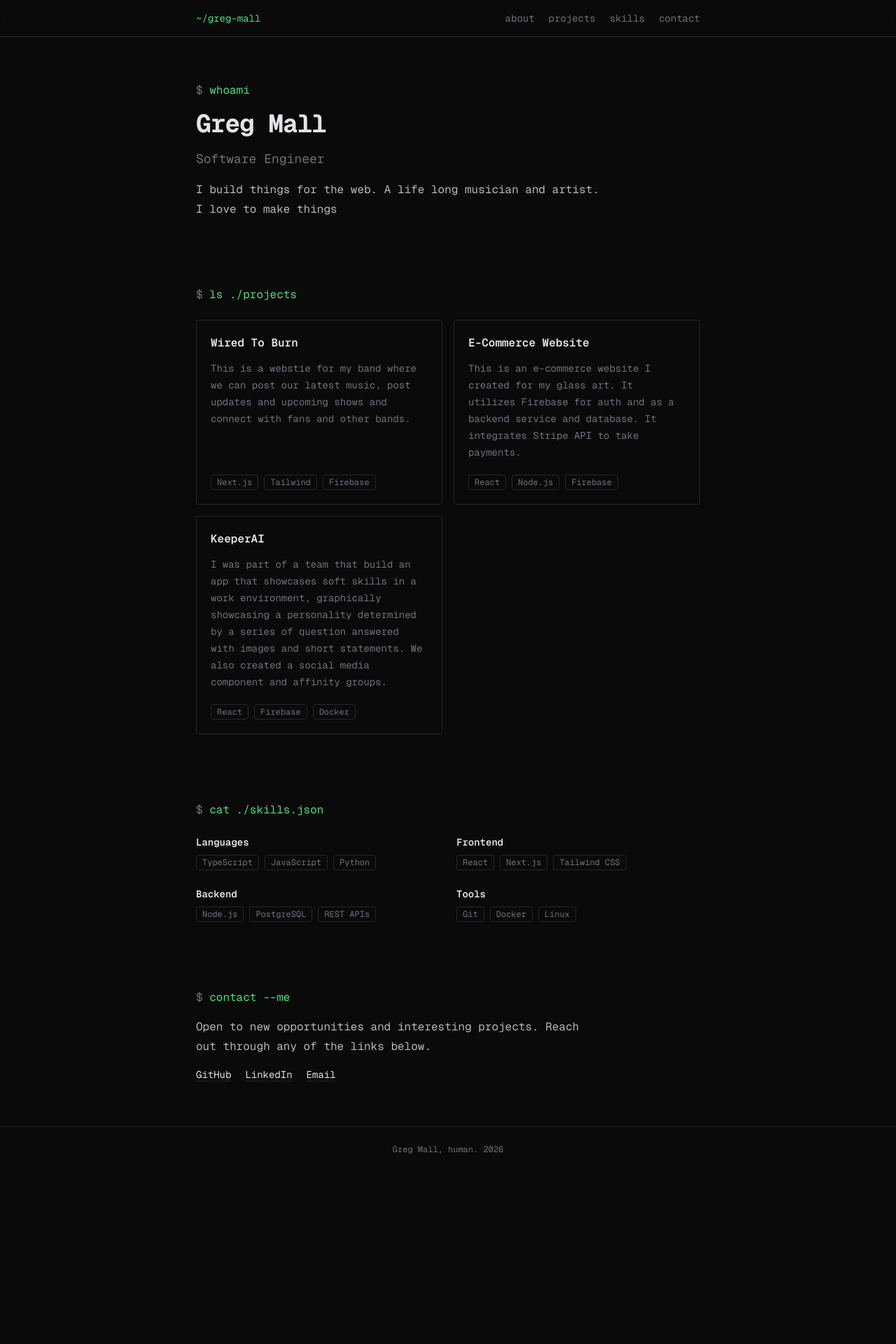
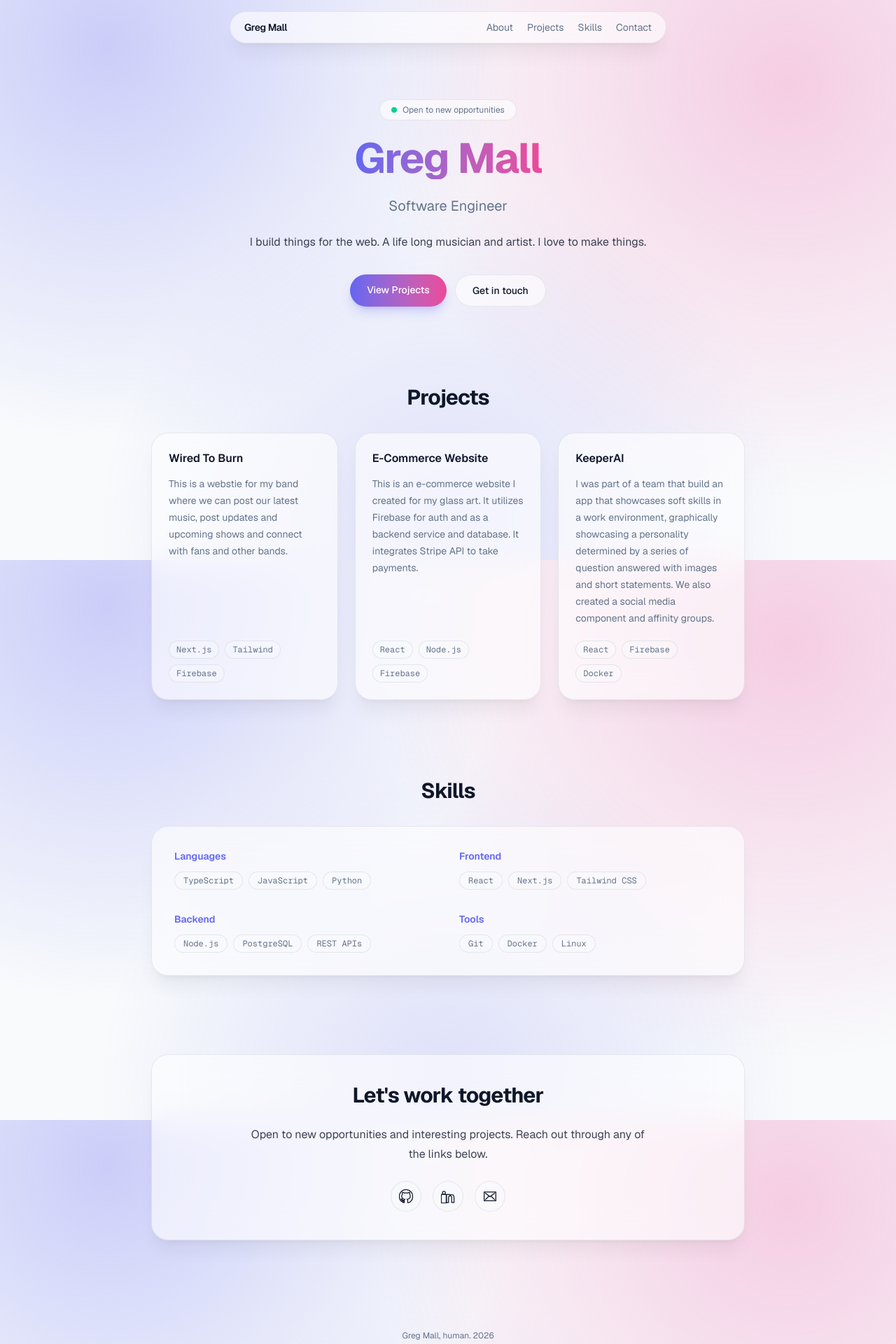
Before and after one commit to gregmall/new_portfolio, a Next.js app: page / in a window 1280 px wide. Shown: the top 1920 px of the page at 70% size. Before the commit the page ends 1674 px from the top, so only its background shows below. Built offline with nearby package versions, Linux system fonts and the light colour scheme.

Commit message:
new look

```diff
--- a/app/globals.css
+++ b/app/globals.css
@@ -1,40 +1,57 @@
 @import "tailwindcss";
 
 :root {
-  --background: #0a0a0a;
-  --foreground: #e4e4e7;
-  --accent: #4ade80;
-  --muted: #71717a;
-  --border: #27272a;
+  --background: #f8fafc;
+  --foreground: #0f172a;
+  --muted: #64748b;
+  --border: rgba(15, 23, 42, 0.08);
+  --accent: #6366f1;
+  --accent-2: #ec4899;
+  --surface: rgba(255, 255, 255, 0.6);
+}
+
+@media (prefers-color-scheme: dark) {
+  :root {
+    --background: #0b0f19;
+    --foreground: #f1f5f9;
+    --muted: #94a3b8;
+    --border: rgba(255, 255, 255, 0.08);
+    --accent: #818cf8;
+    --accent-2: #f472b6;
+    --surface: rgba(255, 255, 255, 0.06);
+  }
 }
 
 @theme inline {
   --color-background: var(--background);
   --color-foreground: var(--foreground);
-  --color-accent: var(--accent);
   --color-muted: var(--muted);
   --color-border: var(--border);
-  --font-sans: var(--font-geist-mono);
+  --color-accent: var(--accent);
+  --color-accent-2: var(--accent-2);
+  --color-surface: var(--surface);
+  --font-sans: var(--font-geist-sans);
   --font-mono: var(--font-geist-mono);
 }
 
 body {
-  background: var(--background);
+  background-color: var(--background);
+  background-image: radial-gradient(
+      circle at 12% 8%,
+      color-mix(in srgb, var(--accent) 30%, transparent),
+      transparent 42%
+    ),
+    radial-gradient(
+      circle at 88% 15%,
+      color-mix(in srgb, var(--accent-2) 25%, transparent),
+      transparent 45%
+    ),
+    radial-gradient(
+      circle at 50% 95%,
+      color-mix(in srgb, var(--accent) 18%, transparent),
+      transparent 50%
+    );
+  background-attachment: fixed;
   color: var(--foreground);
-  font-family: var(--font-geist-mono), ui-monospace, monospace;
+  font-family: var(--font-geist-sans), ui-sans-serif, sans-serif;
 }
-
-@keyframes blink {
-  0%,
-  49% {
-    opacity: 1;
-  }
-  50%,
-  100% {
-    opacity: 0;
-  }
-}
-
-.cursor-blink {
-  animation: blink 1s step-start infinite;
-}
--- a/app/layout.tsx
+++ b/app/layout.tsx
@@ -25,7 +25,7 @@ export default function RootLayout({
   return (
     <html
       lang="en"
-      className={`${geistSans.variable} ${geistMono.variable} h-full antialiased dark`}
+      className={`${geistSans.variable} ${geistMono.variable} h-full antialiased`}
     >
       <body className="min-h-full flex flex-col bg-background text-foreground">
         {children}
--- a/app/page.tsx
+++ b/app/page.tsx
@@ -1,19 +1,22 @@
 const projects = [
   {
     name: "Wired To Burn",
-    description: "This is a webstie for my band where we can post our latest music, post updates and upcoming shows and connect with fans and other bands.",
+    description:
+      "This is a webstie for my band where we can post our latest music, post updates and upcoming shows and connect with fans and other bands.",
     tech: ["Next.js", "Tailwind", "Firebase"],
     href: "https://wiredtoburn.com",
   },
   {
     name: "E-Commerce Website",
-    description: "This is an e-commerce website I created for my glass art. It utilizes Firebase for auth and as a backend service and database. It integrates Stripe API to take payments. ",
+    description:
+      "This is an e-commerce website I created for my glass art. It utilizes Firebase for auth and as a backend service and database. It integrates Stripe API to take payments. ",
     tech: ["React", "Node.js", "Firebase"],
     href: "https://synthesisglass.com",
   },
   {
     name: "KeeperAI",
-    description: "I was part of a team that build an app that showcases soft skills in a work environment, graphically showcasing a personality determined by a series of question answered with images and short statements.  We also created a social media component and affinity groups. ",
+    description:
+      "I was part of a team that build an app that showcases soft skills in a work environment, graphically showcasing a personality determined by a series of question answered with images and short statements.  We also created a social media component and affinity groups. ",
     tech: ["React", "Firebase", "Docker"],
     href: "https://keeper-hr-test.web.app/home",
   },
@@ -39,96 +42,155 @@ const skills = [
 ];
 
 const socials = [
-  { label: "GitHub", href: "https://github.com/gregmall" },
-  { label: "LinkedIn", href: "https://www.linkedin.com/in/greg-mall-he-him-3032771b1/" },
-  { label: "Email", href: "mailto:gregmall157@gmail.com" },
+  {
+    label: "GitHub",
+    href: "https://github.com/gregmall",
+    icon: (
+      <path d="M12 .5C5.65.5.5 5.65.5 12c0 5.09 3.29 9.4 7.86 10.93.57.1.78-.25.78-.55 0-.27-.01-1.16-.02-2.11-3.2.7-3.88-1.36-3.88-1.36-.52-1.34-1.28-1.69-1.28-1.69-1.04-.72.08-.7.08-.7 1.15.08 1.76 1.19 1.76 1.19 1.03 1.75 2.7 1.25 3.36.96.1-.75.4-1.25.73-1.54-2.56-.29-5.25-1.28-5.25-5.71 0-1.26.45-2.29 1.19-3.09-.12-.29-.52-1.46.11-3.05 0 0 .97-.31 3.18 1.18a11 11 0 0 1 5.79 0c2.2-1.49 3.17-1.18 3.17-1.18.64 1.59.24 2.76.12 3.05.74.8 1.18 1.83 1.18 3.09 0 4.44-2.7 5.42-5.27 5.7.42.36.78 1.08.78 2.17 0 1.57-.01 2.83-.01 3.22 0 .3.2.66.79.55A10.52 10.52 0 0 0 23.5 12c0-6.35-5.15-11.5-11.5-11.5Z" />
+    ),
+  },
+  {
+    label: "LinkedIn",
+    href: "https://www.linkedin.com/in/greg-mall-he-him-3032771b1/",
+    icon: (
+      <path d="M4.98 3.5a2.5 2.5 0 1 1 0 5 2.5 2.5 0 0 1 0-5ZM.5 8.75h9v14.75h-9V8.75Zm14.75 0h.16v2.03h.05a3.35 3.35 0 0 1 3.02-1.66c3.23 0 3.82 2.13 3.82 4.9v8.48h-4v-7.52c0-1.79-.03-4.1-2.5-4.1-2.5 0-2.88 1.95-2.88 3.97v7.65h-4V8.75h4.33Z" />
+    ),
+  },
+  {
+    label: "Email",
+    href: "mailto:gregmall157@gmail.com",
+    icon: (
+      <path d="M2 4.5h20v15H2v-15Zm1.7 1.7 8.3 6.5 8.3-6.5M3.7 18.2 9.8 12M20.3 18.2 14.2 12" />
+    ),
+  },
 ];
 
 const navLinks = [
-  { label: "about", href: "#about" },
-  { label: "projects", href: "#projects" },
-  { label: "skills", href: "#skills" },
-  { label: "contact", href: "#contact" },
+  { label: "About", href: "#about" },
+  { label: "Projects", href: "#projects" },
+  { label: "Skills", href: "#skills" },
+  { label: "Contact", href: "#contact" },
 ];
+
+function GlassCard({
+  children,
+  className = "",
+}: {
+  children: React.ReactNode;
+  className?: string;
+}) {
+  return (
+    <div
+      className={`rounded-3xl border border-border bg-surface shadow-xl shadow-black/5 backdrop-blur-xl dark:shadow-black/30 ${className}`}
+    >
+      {children}
+    </div>
+  );
+}
 
 export default function Home() {
   return (
     <div className="flex flex-1 flex-col">
-      <header className="sticky top-0 z-10 border-b border-border bg-background/90 backdrop-blur">
-        <nav className="mx-auto flex w-full max-w-3xl items-center justify-between px-6 py-4 text-sm">
-          <a href="#" className="text-accent">
-            ~/greg-mall
+      <header className="sticky top-4 z-10 mx-auto w-full max-w-2xl px-6">
+        <GlassCard className="flex items-center justify-between rounded-full px-5 py-3">
+          <a href="#" className="text-sm font-semibold tracking-tight">
+            Greg Mall
           </a>
-          <ul className="flex gap-5">
+          <ul className="flex gap-5 text-sm">
             {navLinks.map((link) => (
               <li key={link.href}>
-                <a href={link.href} className="text-muted transition-colors hover:text-foreground">
+                <a
+                  href={link.href}
+                  className="text-muted transition-colors hover:text-foreground"
+                >
                   {link.label}
                 </a>
               </li>
             ))}
           </ul>
-        </nav>
+        </GlassCard>
       </header>
 
-      <main className="mx-auto flex w-full max-w-3xl flex-1 flex-col gap-24 px-6 py-16">
-        <section id="about" className="flex flex-col gap-4">
-          <p className="text-accent">
-            <span className="text-muted">$</span> whoami
+      <main className="mx-auto flex w-full max-w-4xl flex-1 flex-col gap-28 px-6 py-24">
+        <section id="about" className="flex flex-col items-center gap-6 text-center">
+          <span className="inline-flex items-center gap-2 rounded-full border border-border bg-surface px-4 py-1.5 text-xs text-muted backdrop-blur-xl">
+            <span className="h-2 w-2 rounded-full bg-emerald-400" />
+            Open to new opportunities
+          </span>
+          <h1 className="bg-linear-to-r from-accent to-accent-2 bg-clip-text text-4xl font-bold tracking-tight text-transparent sm:text-6xl">
+            Greg Mall
+          </h1>
+          <p className="text-xl text-muted">Software Engineer</p>
+          <p className="max-w-xl leading-7 text-foreground/80">
+            I build things for the web. A life long musician and artist. I
+            love to make things.
           </p>
-          <h1 className="text-3xl font-bold tracking-tight text-foreground sm:text-4xl">
-            Greg Mall
-            <span className="cursor-blink text-accent">_</span>
-          </h1>
-          <p className="text-lg text-muted">Software Engineer</p>
-          <p className="max-w-xl leading-7 text-foreground/80">
-            I build things for the web. A life long musician and artist. I love to make things
-          </p>
+          <div className="flex gap-3 pt-2 text-sm font-medium">
+            <a
+              href="#projects"
+              className="rounded-full bg-linear-to-r from-accent to-accent-2 px-6 py-3 text-white shadow-lg shadow-accent/25 transition-transform hover:scale-105"
+            >
+              View Projects
+            </a>
+            <a
+              href="#contact"
+              className="rounded-full border border-border bg-surface px-6 py-3 backdrop-blur-xl transition-colors hover:border-accent"
+            >
+              Get in touch
+            </a>
+          </div>
         </section>
 
-        <section id="projects" className="flex flex-col gap-6">
-          <h2 className="text-accent">
-            <span className="text-muted">$</span> ls ./projects
+        <section id="projects" className="flex flex-col gap-8">
+          <h2 className="text-center text-2xl font-bold tracking-tight sm:text-3xl">
+            Projects
           </h2>
-          <div className="grid gap-4 sm:grid-cols-2">
+          <div className="grid gap-6 sm:grid-cols-2 lg:grid-cols-3">
             {projects.map((project) => (
               <a
                 key={project.name}
                 href={project.href}
                 target="_blank"
                 rel="noopener noreferrer"
-                className="flex flex-col gap-3 rounded border border-border p-5 transition-colors hover:border-accent"
               >
-                <h3 className="font-semibold text-foreground">{project.name}</h3>
-                <p className="text-sm leading-6 text-muted">{project.description}</p>
-                <ul className="mt-auto flex flex-wrap gap-2 pt-2">
+                <GlassCard className="flex h-full flex-col gap-3 p-6 transition-all hover:-translate-y-1 hover:border-accent/50">
+                  <h3 className="font-semibold text-foreground">
+                    {project.name}
+                  </h3>
+                  <p className="text-sm leading-6 text-muted">
+                    {project.description}
+                  </p>
+                  <ul className="mt-auto flex flex-wrap gap-2 pt-2 font-mono text-xs">
                     {project.tech.map((tech) => (
                       <li
                         key={tech}
-                      className="rounded border border-border px-2 py-0.5 text-xs text-muted"
+                        className="rounded-full border border-border bg-background/40 px-2.5 py-1 text-muted"
                       >
                         {tech}
                       </li>
                     ))}
                   </ul>
+                </GlassCard>
               </a>
             ))}
           </div>
         </section>
 
-        <section id="skills" className="flex flex-col gap-6">
-          <h2 className="text-accent">
-            <span className="text-muted">$</span> cat ./skills.json
+        <section id="skills" className="flex flex-col gap-8">
+          <h2 className="text-center text-2xl font-bold tracking-tight sm:text-3xl">
+            Skills
           </h2>
-          <div className="grid gap-6 sm:grid-cols-2">
+          <GlassCard className="grid gap-8 p-8 sm:grid-cols-2">
             {skills.map((group) => (
-              <div key={group.category} className="flex flex-col gap-2">
-                <h3 className="text-sm font-semibold text-foreground">{group.category}</h3>
+              <div key={group.category} className="flex flex-col gap-3">
+                <h3 className="text-sm font-semibold text-accent">
+                  {group.category}
+                </h3>
                 <ul className="flex flex-wrap gap-2">
                   {group.items.map((item) => (
                     <li
                       key={item}
-                      className="rounded border border-border px-2 py-0.5 text-xs text-muted"
+                      className="rounded-full border border-border bg-background/40 px-3 py-1 font-mono text-xs text-muted"
                     >
                       {item}
                     </li>
@@ -136,36 +198,49 @@ export default function Home() {
                 </ul>
               </div>
             ))}
-          </div>
+          </GlassCard>
         </section>
 
-        <section id="contact" className="flex flex-col gap-4">
-          <h2 className="text-accent">
-            <span className="text-muted">$</span> contact --me
+        <section id="contact" className="flex flex-col items-center gap-6 text-center">
+          <GlassCard className="flex w-full flex-col items-center gap-6 p-10">
+            <h2 className="text-2xl font-bold tracking-tight sm:text-3xl">
+              Let&apos;s work together
             </h2>
             <p className="max-w-xl leading-7 text-foreground/80">
               Open to new opportunities and interesting projects. Reach out
               through any of the links below.
             </p>
-          <ul className="flex gap-5 text-sm">
+            <ul className="flex gap-4">
               {socials.map((social) => (
                 <li key={social.label}>
                   <a
                     href={social.href}
-                  target={social.href.startsWith("mailto:") ? undefined : "_blank"}
+                    target={
+                      social.href.startsWith("mailto:") ? undefined : "_blank"
+                    }
                     rel="noopener noreferrer"
-                  className="text-foreground underline decoration-border underline-offset-4 transition-colors hover:text-accent hover:decoration-accent"
+                    aria-label={social.label}
+                    className="flex h-11 w-11 items-center justify-center rounded-full border border-border bg-background/40 text-foreground transition-colors hover:border-accent hover:text-accent"
                   >
-                  {social.label}
+                    <svg
+                      viewBox="0 0 24 24"
+                      fill="none"
+                      stroke="currentColor"
+                      strokeWidth="1.5"
+                      className="h-5 w-5"
+                    >
+                      {social.icon}
+                    </svg>
                   </a>
                 </li>
               ))}
             </ul>
+          </GlassCard>
         </section>
       </main>
 
-      <footer className="border-t border-border px-6 py-6 text-center text-xs text-muted">
-        Greg Mall, human.  2026
+      <footer className="px-6 py-8 text-center text-xs text-muted">
+        Greg Mall, human. 2026
       </footer>
     </div>
   );
```
Lines whose indentation alone changed are shown as unchanged.
